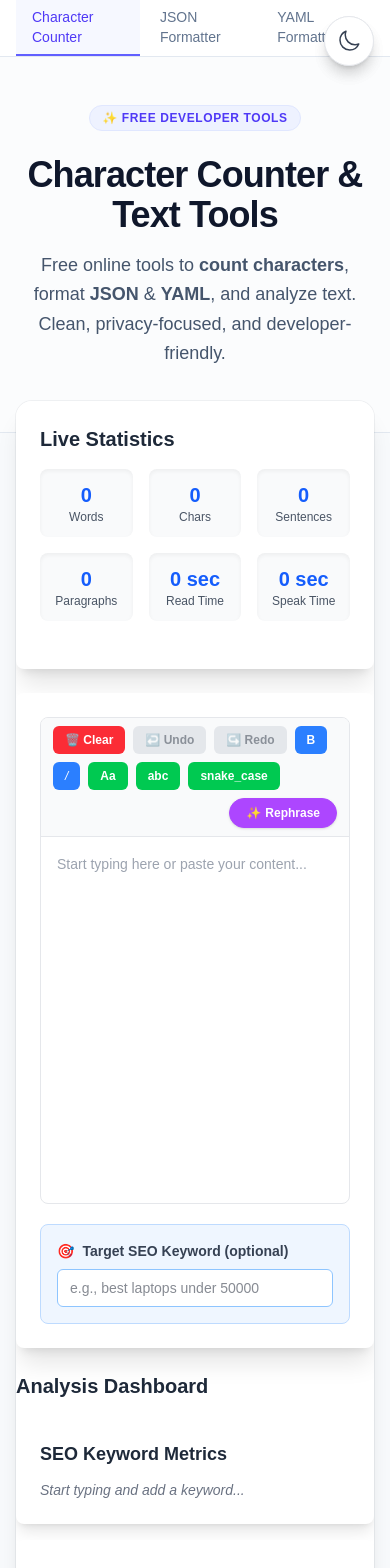
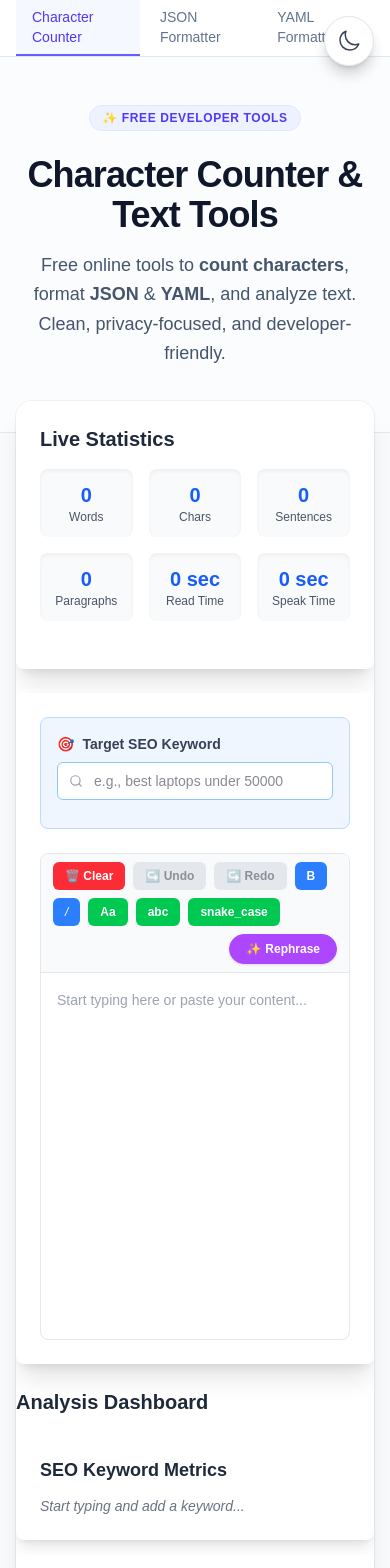
Before and after one commit to denesvaghani/textgauge-frontend, a Next.js app: page / in a window 390 px wide. Shown: the top 1568 px of the page. Built offline with nearby package versions, Linux system fonts and the light colour scheme; no server answers.

Commit message:
fix: resolve layout visibility issues, move SEO input up, correct formatter nesting

```diff
--- a/src/components/Editor.tsx
+++ b/src/components/Editor.tsx
@@ -289,7 +289,55 @@ export function Editor() {
 
         {/* Card 2: Editor & Tools */}
         <div className="rounded-lg bg-white p-6 shadow-xl transition-colors duration-200 dark:bg-gray-800">
-          {/* Editor wrapper: toolbar + editor */}
+
+          {/* SEO Keyword Input - Moved Above the Fold */}
+          <div className="mb-6 rounded-lg border border-blue-200 bg-blue-50 p-4 transition-colors duration-200 dark:border-gray-600 dark:bg-gray-900/40">
+            <div className="flex flex-col sm:flex-row sm:items-center sm:justify-between gap-3">
+              <div className="flex-1">
+                <label className="flex items-center text-sm font-semibold text-gray-700 dark:text-gray-200 mb-2">
+                  <span className="mr-2 text-blue-600">🎯</span>
+                  Target SEO Keyword
+                </label>
+                <div className="relative">
+                  <input
+                    type="text"
+                    value={keyword}
+                    onChange={(e) => {
+                      const next = e.target.value;
+                      setKeyword(next);
+                      const text = getPlainText();
+                      analyze(text, next.trim());
+                    }}
+                    placeholder="e.g., best laptops under 50000"
+                    className="w-full rounded-md border border-blue-300 bg-white px-3 py-2 pl-9 text-sm text-gray-900 outline-none ring-offset-0 focus:border-blue-500 focus:ring-2 focus:ring-blue-500/20 dark:border-gray-600 dark:bg-gray-900 dark:text-white"
+                  />
+                  <div className="absolute left-3 top-1/2 -translate-y-1/2 pointer-events-none text-gray-400">
+                    <svg width="14" height="14" viewBox="0 0 24 24" fill="none" stroke="currentColor" strokeWidth="2" strokeLinecap="round" strokeLinejoin="round"><circle cx="11" cy="11" r="8"></circle><line x1="21" y1="21" x2="16.65" y2="16.65"></line></svg>
+                  </div>
+                </div>
+              </div>
+
+              {keyword && (
+                <div className="shrink-0 flex items-center px-3 py-2 bg-blue-100 dark:bg-blue-900/30 text-blue-800 dark:text-blue-300 rounded-md text-xs font-medium">
+                  Tracking active
+                </div>
+              )}
+            </div>
+
+            <div className="mt-3">
+              <RelatedKeywords
+                keyword={keyword}
+                onSelectKeyword={(selectedKeyword) => {
+                  setKeyword(selectedKeyword);
+                  const text = getPlainText();
+                  analyze(text, selectedKeyword.trim());
+                }}
+              />
+            </div>
+          </div>
+
+
+          {/* Key Editor wrapper: toolbar + editor */}
           <div className="overflow-hidden rounded-lg border border-gray-200 dark:border-gray-700">
             {/* Toolbar */}
             <div className="flex flex-wrap items-center gap-2 border-b border-gray-200 bg-gray-50 px-3 py-2 text-xs dark:border-gray-700 dark:bg-gray-900/40">
@@ -317,7 +365,7 @@ export function Editor() {
                   disabled={!canUndo}
                   className="rounded-md bg-gray-300 px-3 py-1.5 font-semibold text-gray-800 hover:bg-gray-400 disabled:cursor-not-allowed disabled:opacity-50"
                 >
-                  ↩️ Undo
+                  ↪️ Undo
                 </button>
 
                 {/* Redo */}
@@ -456,44 +504,6 @@ export function Editor() {
             </div>
 
           </div>
-
-          {/* SEO Keyword Input below editor */}
-          <div className="mt-5 rounded-lg border border-blue-200 bg-blue-50 p-4 transition-colors duration-200 dark:border-gray-600 dark:bg-gray-900/40">
-            <label className="mb-2 flex items-center text-sm font-semibold text-gray-700 dark:text-gray-200">
-              <span className="mr-2 text-blue-600">🎯</span>
-              Target SEO Keyword (optional)
-            </label>
-            <input
-              type="text"
-              value={keyword}
-              onChange={(e) => {
-                const next = e.target.value;
-                setKeyword(next);
-                const text = getPlainText();
-                analyze(text, next.trim());
-              }}
-              placeholder="e.g., best laptops under 50000"
-              className="w-full rounded-md border border-blue-300 bg-white px-3 py-2 text-sm text-gray-900 outline-none ring-offset-0 focus:border-blue-500 focus:ring-2 focus:ring-blue-500 dark:border-gray-600 dark:bg-gray-900 dark:text-white"
-            />
-            {keyword && (
-              <p className="mt-2 text-xs text-gray-600 dark:text-gray-400">
-                Tracking{" "}
-                <span className="font-semibold text-blue-700 dark:text-blue-300">
-                  &quot;{keyword}&quot;
-                </span>{" "}
-                for keyword density.
-              </p>
-            )}
-
-            <RelatedKeywords
-              keyword={keyword}
-              onSelectKeyword={(selectedKeyword) => {
-                setKeyword(selectedKeyword);
-                const text = getPlainText();
-                analyze(text, selectedKeyword.trim());
-              }}
-            />
-          </div>
         </div>
       </div>
 
@@ -628,13 +638,15 @@ function Sidebar({
       {/* Trending Keywords */}
       <TrendingKeywords onKeywordClick={onKeywordSelect} />
 
-      {/* Sidebar ad */}
-      <div className="bg-white dark:bg-gray-800 rounded-lg shadow-lg p-4 transition-colors duration-200">
-        <GoogleAdsense
-          adSlot={process.env.NEXT_PUBLIC_AD_SLOT_SIDEBAR || ""}
-          style={{ display: "block", width: "100%", minHeight: 250 }}
-        />
-      </div>
+      {/* Sidebar ad - Conditionally Rendered */}
+      {process.env.NEXT_PUBLIC_AD_SLOT_SIDEBAR && (
+        <div className="bg-white dark:bg-gray-800 rounded-lg shadow-lg p-4 transition-colors duration-200">
+          <GoogleAdsense
+            adSlot={process.env.NEXT_PUBLIC_AD_SLOT_SIDEBAR}
+            style={{ display: "block", width: "100%", minHeight: 250 }}
+          />
+        </div>
+      )}
     </div>
   );
 }
```
Also changed, not shown: src/components/Formatter.tsx (+38 -31 lines).
